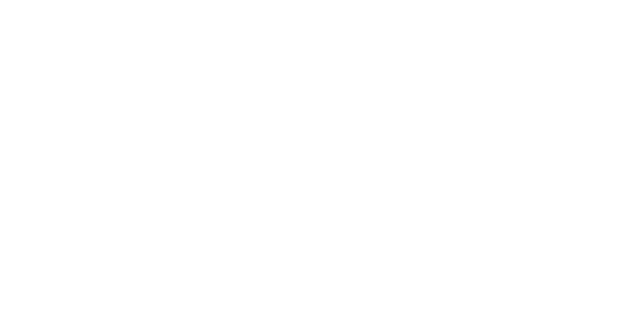
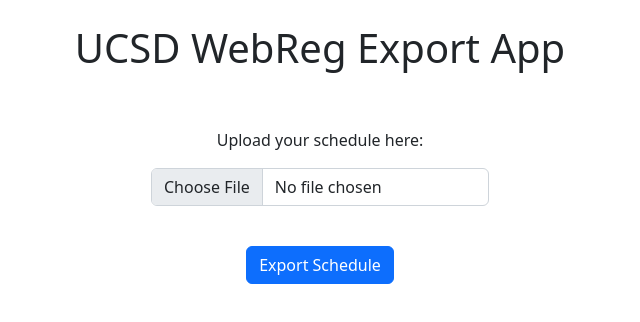
Before and after one commit to daniel-ji/webreg-export, a React (Create React App) app in the folder frontend/: page / in a window 1280 px wide. Shown: the top 322 px of the page, without its empty margins (320-960 px from the left). Built offline with nearby package versions, Linux system fonts and the light colour scheme.

Commit message:
get upload working

```diff
--- a/frontend/package.json
+++ b/frontend/package.json
@@ -6,6 +6,7 @@
     "@testing-library/jest-dom": "^5.16.5",
     "@testing-library/react": "^13.4.0",
     "@testing-library/user-event": "^13.5.0",
+    "axios": "^1.2.3",
     "bootstrap": "^5.2.3",
     "bootstrap-icons": "^1.10.3",
     "react": "^18.2.0",
--- a/frontend/public/index.html
+++ b/frontend/public/index.html
@@ -14,7 +14,7 @@
       work correctly both with client-side routing and a non-root public URL.
       Learn how to configure a non-root public URL by running `npm run build`.
     -->
-    <title>UCSD Better Calendar</title>
+    <title>UCSD WebReg Export App</title>
   </head>
   <body>
     <noscript>You need to enable JavaScript to run this app.</noscript>
--- a/frontend/src/App.js
+++ b/frontend/src/App.js
@@ -1,11 +1,45 @@
+import React, { Component } from 'react'
+
+import axios from 'axios';
+
 import './App.scss';
 
-function App() {
-  return (
-	<div className="App">
+export class App extends Component {
+	constructor(props) {
+	  	super(props)
 
-	</div>
-  );
+		this.state = {
+			scheduleData: undefined,
+			scheduleType: undefined
+		}
+	}
+
+	uploadSchedule = (e) => {
+		const scheduleData = new FormData();
+		scheduleData.append("image", e.target.files[0], "image.png");
+		this.setState({scheduleData});
+	}
+
+	sendSchedule = () => {
+		axios.post('http://localhost:8000/convertimage', this.state.scheduleData).then(res => {
+			console.log(res);
+		}).catch(err => {
+			console.log(err);
+		})
+	}
+
+	render() {
+		return (
+			<div className="App">
+				<h1 className="my-4 text-center">UCSD WebReg Export App</h1>
+				<div className="my-3 d-flex flex-column align-items-center">
+					<label htmlFor="formFile" className="form-label my-3">Upload your schedule here:</label>
+					<input className="form-control" type="file" id="formFile" onChange={this.uploadSchedule}/>
+				</div>
+				<button className="btn btn-primary my-4" onClick={this.sendSchedule}>Export Schedule</button>
+			</div>
+		)
+	}
 }
 
-export default App;
+export default App
--- a/frontend/src/App.scss
+++ b/frontend/src/App.scss
@@ -1,3 +1,9 @@
 html, body {
     margin: 0;
 }
+
+.App {
+    display: flex;
+    flex-direction: column;
+    align-items: center;
+}
```
Also changed, not shown: 2 other files (tests, documents, lock files or other folders).
